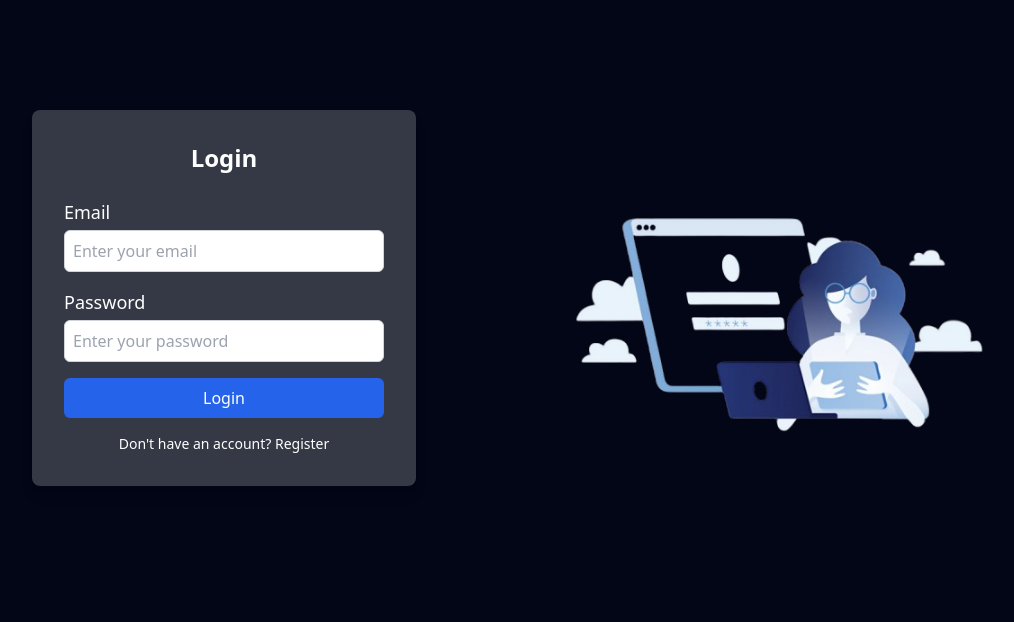
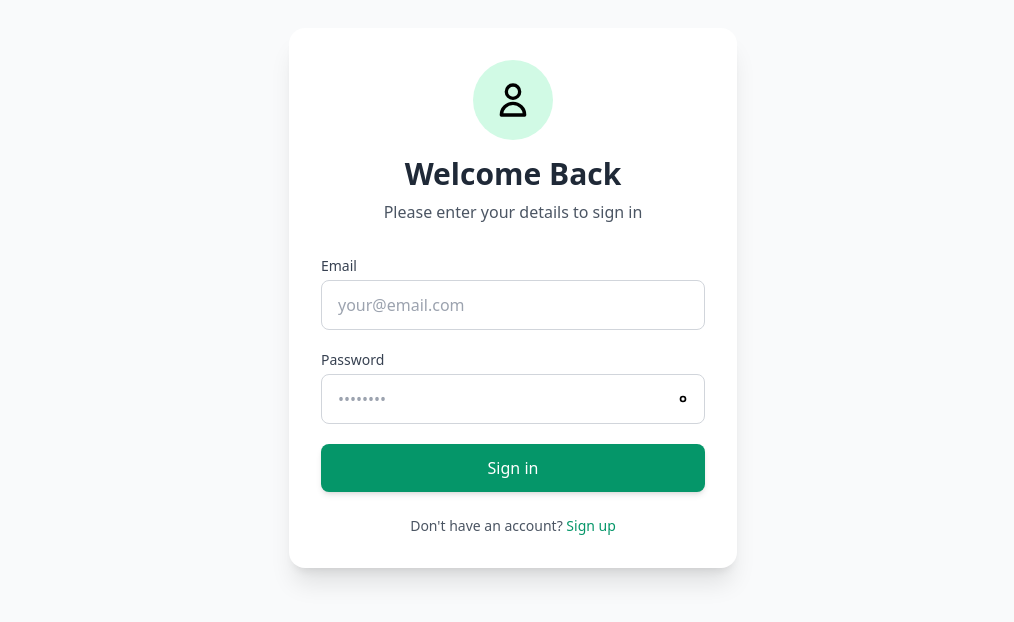
Before and after one commit to Muskan-7867/linkerclient, a React (Vite) app: page /login in a window 1280 px wide. Shown: the part 102-724 px from the top of the page, without its empty margins (127-1141 px from the left). Built offline with nearby package versions, Linux system fonts and the light colour scheme; no server answers; what tailwindcss-motion would draw is missing.

Commit message:
login page

```diff
--- a/src/pages/users/auth/Login.tsx
+++ b/src/pages/users/auth/Login.tsx
@@ -1,105 +1,100 @@
 import React, { useState } from 'react';
-import axios from 'axios';
-import { useNavigate } from 'react-router-dom';
-
+import { Link, useNavigate } from 'react-router-dom';
+import InputField from '../../../components/InputField';
+import PasswordField from '../../../components/PasswordField';
+import UserIcon from "../../../../public/svg/user-icon.svg"
+import { login } from '../../../services/authService';
 
 const Login: React.FC = () => {
-  const [username, setUsername] = useState<string>('');
+  const [email, setEmail] = useState<string>('');
   const [password, setPassword] = useState<string>('');
   const [message, setMessage] = useState<string>('');
   const [loading, setLoading] = useState<boolean>(false);
+  const navigate = useNavigate();
 
-  const BACKEND_URL = import.meta.env.VITE_BACKEND_URL
 
-  const navigate = useNavigate();
  const handleSubmit = async (e: React.FormEvent<HTMLFormElement>) => {
   e.preventDefault();
   setLoading(true);
   setMessage('');
 
   try {
-      // Call the backend login API
-      const response = await axios.post(`${BACKEND_URL}/api/v1/user/login`, {
-        email: username,
-        password,
-      });
-
-      // Store the token in local storage
-      localStorage.setItem('token', response.data.accesstoken);
+    const response = await login(email, password);
+    localStorage.setItem('token', response.accesstoken);
     setMessage('Login successful!');
     navigate("/");
   } catch (err) {
-      console.error("Error creating user:", err);
-
+    setMessage('Login failed. Please check your credentials.');
+    console.error("Error logging in:", err);
   } finally {
     setLoading(false);
   }
 };
 
   return (
-    <div className="flex justify-center items-center gap-[10%]  min-h-screen">
-      <div className="bg-white bg-opacity-20 shadow-lg p-8 rounded-lg w-full max-w-sm">
-        <h2 className="mb-6 font-bold text-2xl text-white text-center">Login</h2>
-        <form onSubmit={handleSubmit}>
-          <div className="mb-4">
-            <label
-              htmlFor="username"
-              className="block font-medium text-left text-white text-lg"
-            >
-              Email
-            </label>
-            <input
+    <div className="min-h-screen flex items-center justify-center p-4 bg-gray-50">
+      <div className="w-full max-w-md p-8 bg-white rounded-2xl shadow-xl">
+        <div className="flex flex-col items-center">
+          <div className="mb-8 text-center">
+            <div className="w-20 h-20 bg-emerald-100 rounded-full flex items-center justify-center mb-4 mx-auto">
+              <img src={UserIcon} alt="User icon" className="w-10 h-10 text-emerald-600" />
+            </div>
+            <h1 className="text-3xl font-bold text-gray-800 mb-2">Welcome Back</h1>
+            <p className="text-gray-600">Please enter your details to sign in</p>
+          </div>
+
+          <form onSubmit={handleSubmit} className="w-full space-y-5">
+            <InputField
               type="email"
-              id="username"
-              name="username"
-              placeholder="Enter your email"
-              required
-              value={username}
-              onChange={(e) => setUsername(e.target.value)}
-              className="block border-gray-300 mt-1 p-2 border rounded-md focus:ring focus:ring-blue-300 w-full focus:outline-none"
+              value={email}
+              onChange={(e) => setEmail(e.target.value)}
+              placeholder="your@email.com"
+              label="Email"
+              id="email"
+              name="email"
             />
-          </div>
-          <div className="mb-4">
-            <label
-              htmlFor="password"
-              className="block font-medium text-left text-white text-lg"
-            >
-              Password
-            </label>
-            <input
-              type="password"
+
+            <PasswordField
+              value={password}
+              onChange={(e) => setPassword(e.target.value)}
+              label="Password"
               id="password"
               name="password"
-              placeholder="Enter your password"
-              required
-              value={password}
-              onChange={(e) => setPassword(e.target.value)}
-              className="block border-gray-300 mt-1 p-2 border rounded-md focus:ring focus:ring-blue-300 w-full focus:outline-none"
             />
-          </div>
+
             <button
               type="submit"
-            className="bg-blue-600 hover:bg-blue-500 py-2 rounded-md w-full text-white transition duration-200"
               disabled={loading}
+              className={`w-full py-3 px-4 rounded-lg font-medium text-white ${loading ? 'bg-emerald-400' : 'bg-emerald-600 hover:bg-emerald-700'} transition duration-200 flex items-center justify-center shadow-md`}
             >
-            {loading ? 'Logging in...' : 'Login'}
+              {loading ? (
+                <>
+                  <svg className="animate-spin -ml-1 mr-3 h-5 w-5 text-white" xmlns="http://www.w3.org/2000/svg" fill="none" viewBox="0 0 24 24">
+                    <circle className="opacity-25" cx="12" cy="12" r="10" stroke="currentColor" strokeWidth="4"></circle>
+                    <path className="opacity-75" fill="currentColor" d="M4 12a8 8 0 018-8V0C5.373 0 0 5.373 0 12h4zm2 5.291A7.962 7.962 0 014 12H0c0 3.042 1.135 5.824 3 7.938l3-2.647z"></path>
+                  </svg>
+                  Signing in...
+                </>
+              ) : 'Sign in'}
             </button>
+          </form>
+
           {message && (
-            <p className="mt-4 text-center text-whitetext-sm">{message}</p>
+            <div className={`mt-4 p-3 rounded-lg text-sm text-center ${message.includes('success') ? 'bg-emerald-100 text-emerald-800' : 'bg-red-100 text-red-800'}`}>
+              {message}
+            </div>
           )}
-          <p className="mt-4 text-center text-white text-sm">
+
+          <div className="mt-6 text-center">
+            <p className="text-sm text-gray-600">
               Don't have an account?{' '}
-            <a href="/signup" className="text-white hover:underline">
-              Register
-            </a>
+              <Link to="/signup" className="font-medium text-emerald-600 hover:text-emerald-500">
+                Sign up
+              </Link>
             </p>
-        </form>
           </div>
-      <img
-        src="./images/login.png"
-        alt="Login illustration"
-        className="lg:block hidden lg:w-[450px] lg:h-[450px]"
-      />
+        </div>
+      </div>
     </div>
   );
 };
```
Lines whose indentation alone changed are shown as unchanged.
